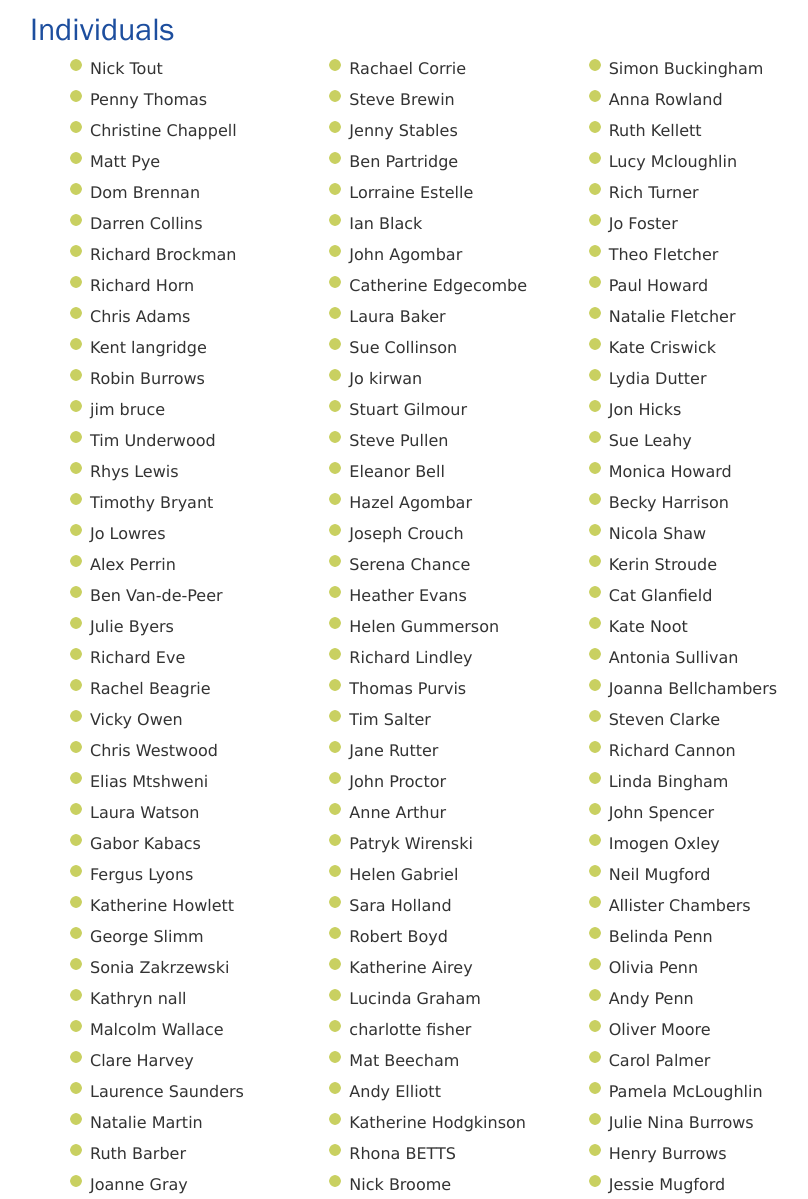
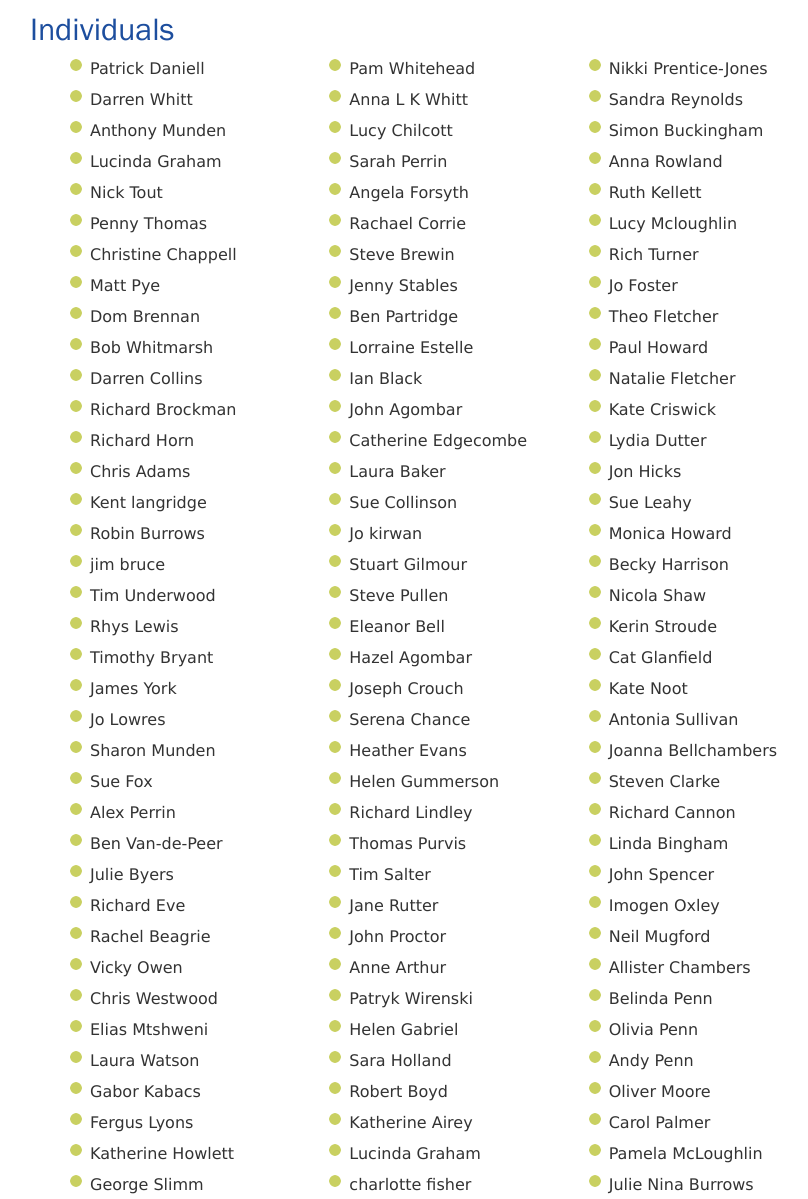
Before and after one commit to winchestercyclingcharter/winchestercyclingcharter.github.io, a Jekyll site: the page built from supporters.md, in a window 1280 px wide and 1400 px high, scrolled down 3538 px. Shown: the part 201-1400 px from the top of the window, without its empty margins (211-1019 px from the left). Built offline with Jekyll 4.4.1, drawn with Linux system fonts in a browser that asks for light colours; nearby versions of some CDN libraries.

Commit message:
Update people.yml

```diff
--- a/_data/people.yml
+++ b/_data/people.yml
@@ -151,3 +151,11 @@
 - { lastname: Chappell, firstname: Christine, dt: 20210222-172205-331230 }
 - { lastname: Thomas, firstname: Penny, dt: 20210222-172622-720410 }
 - { lastname: Tout, firstname: Nick, dt: 20210222-173353-467428 }
+- { lastname: Munden, firstname: Sharon, dt: 20210222-134626-788650 }
+- { lastname: Munden, firstname: Anthony, dt: 20210222-180427-417728 }
+- { lastname: Fox, firstname: Sue, dt: 20210222-111732-309883 }
+- { lastname: York, firstname: James, dt: 20210222-153306-227341 }
+- { lastname: Whitmarsh, firstname: Bob, dt: 20210222-164107-742572 }
+- { lastname: Graham , firstname: Lucinda , dt: 20210222-174737-540007 }
+- { lastname: Daniell, firstname: Patrick, dt: 20210222-190702-117472 }
+- { lastname: Whitt, firstname: Darren, dt: 20210222-181241-614951 }
```
